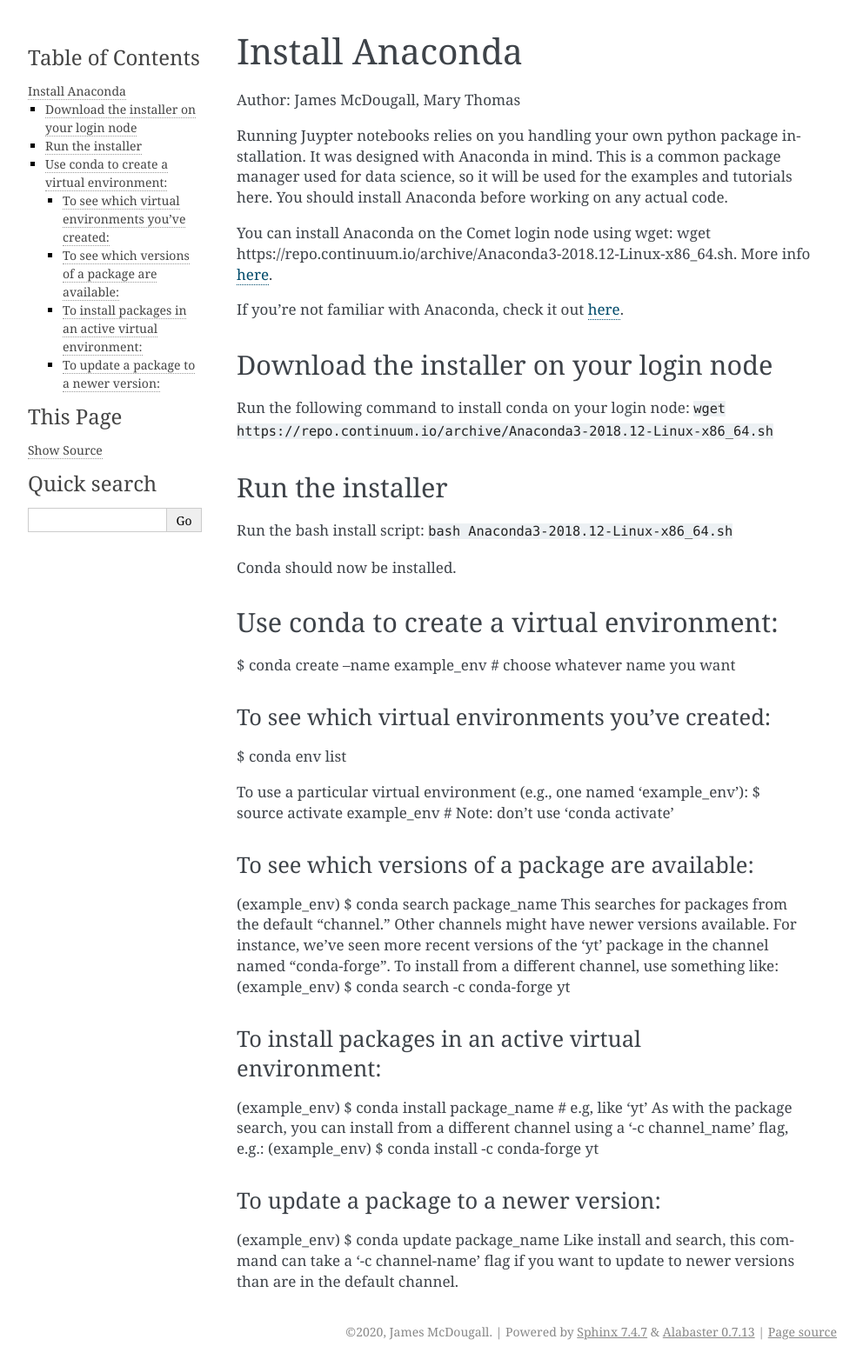
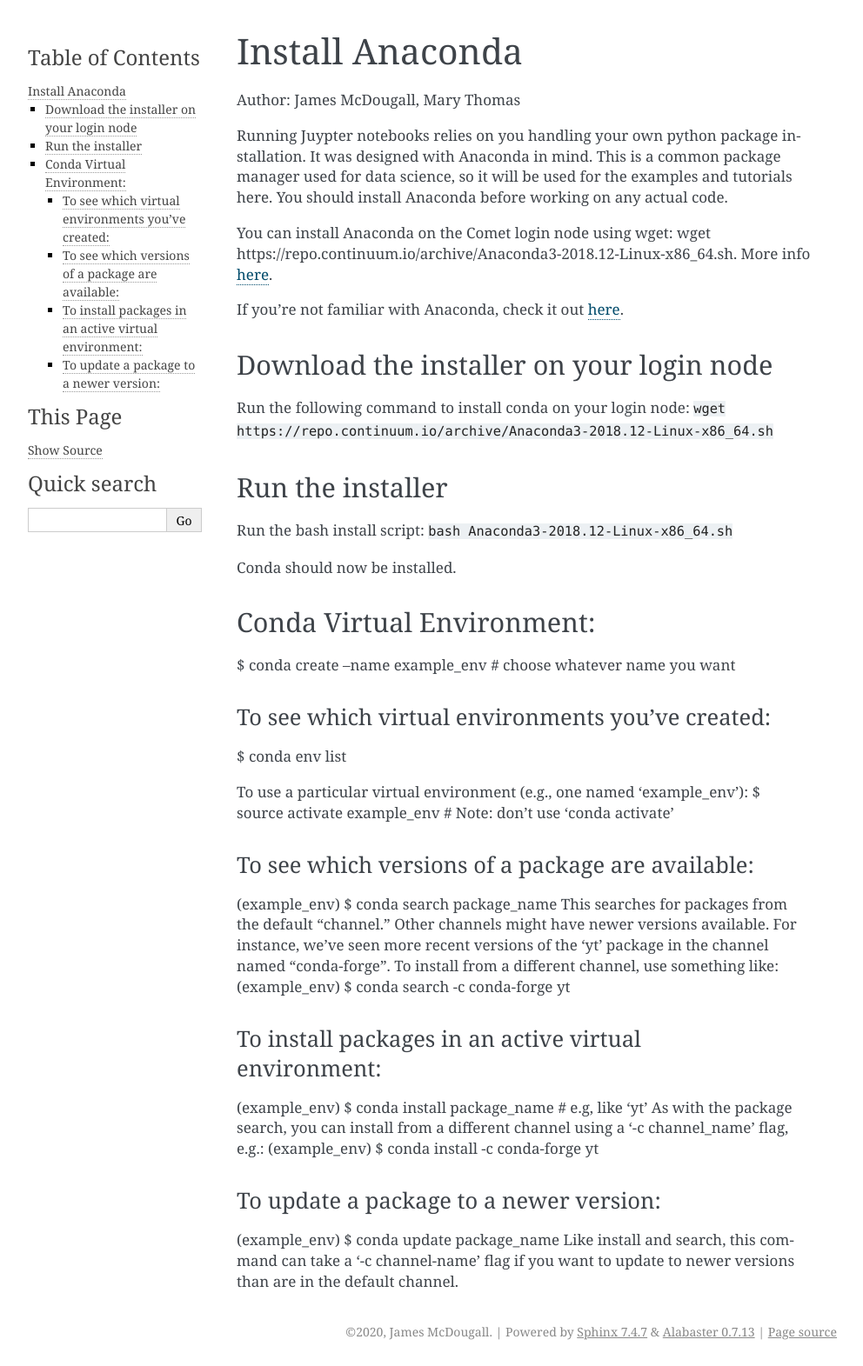
Before and after one commit to sdsc-hpc-training-org/notebooks-101, a Sphinx documentation site: the page built from Docs/source/condaInstall.md, in a window 1280 px wide. Shown: the whole page at 87% size, without its empty margins (148-1140 px from the left). Built offline with Sphinx 7.4.7, drawn with Linux system fonts in a browser that asks for light colours.

Commit message:
Update condaInstall.md

```diff
--- a/Docs/source/condaInstall.md
+++ b/Docs/source/condaInstall.md
@@ -17,7 +17,7 @@
 
 Conda should now be installed.
 
-## Use conda to create a virtual environment:
+## Conda Virtual Environment:
 $ conda create --name example_env    # choose whatever name you want
 
 ### To see which virtual environments you’ve created:
```
